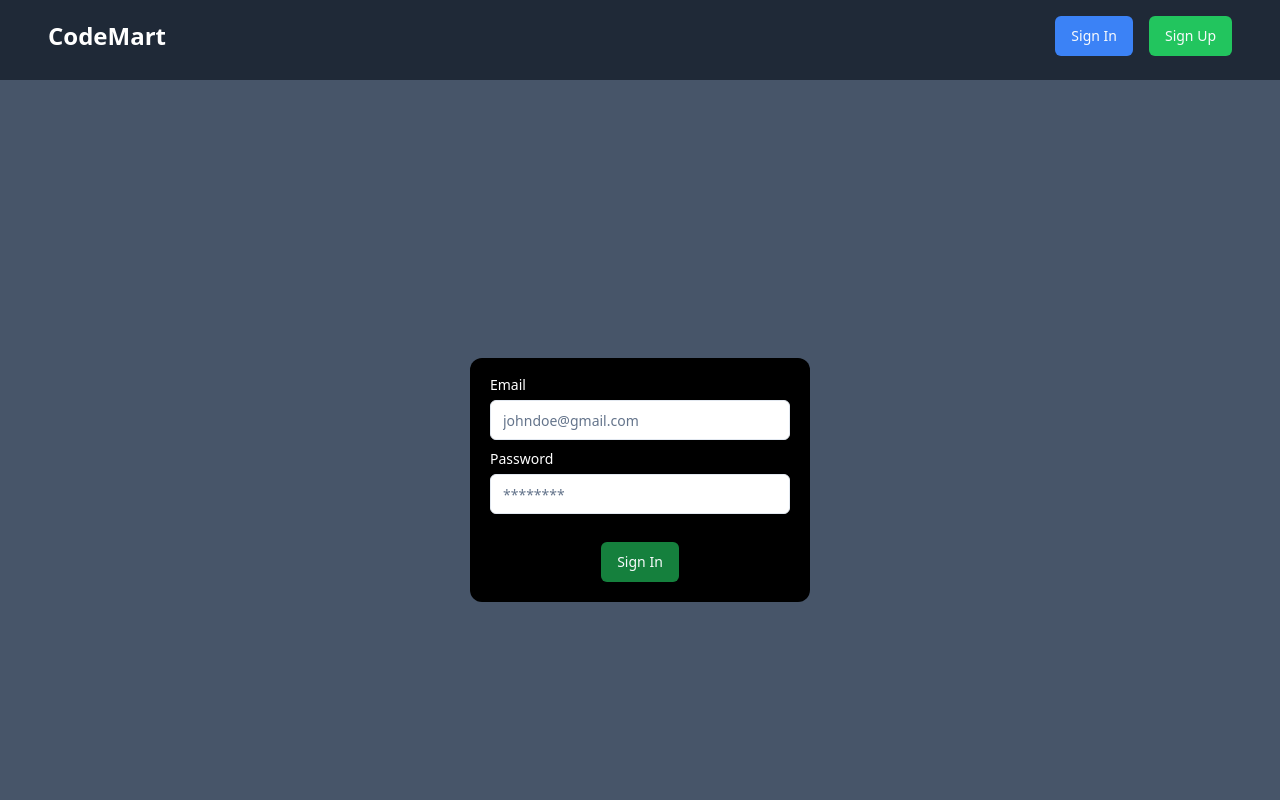
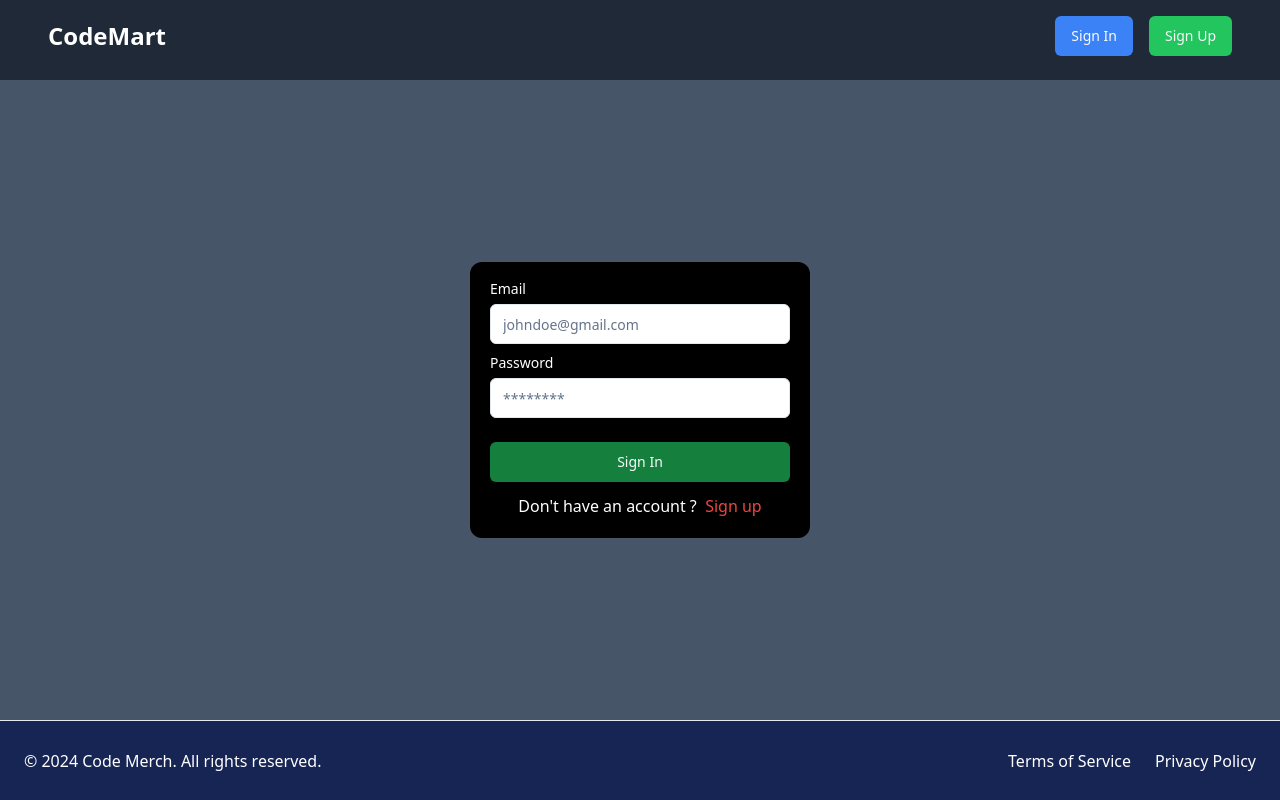
Before and after one commit to Harshit-3905/CodeMart, a React (Vite) app in the folder Frontend/: page /signin in a window 1280 px wide. Shown: the top 800 px of the page. Built offline with nearby package versions, Linux system fonts and the light colour scheme.

Commit message:
Enhance SignInPage

```diff
--- a/Frontend/src/pages/SignInPage.tsx
+++ b/Frontend/src/pages/SignInPage.tsx
@@ -4,35 +4,51 @@ import { Loader2 } from "lucide-react";
 import { Label } from "@/components/ui/label";
 import { useState } from "react";
 import axios from "axios";
-import { useNavigate } from "react-router-dom";
+import { Link, useNavigate } from "react-router-dom";
+import { useAuth } from "@/contexts/AuthContext";
 
 const SignInPage = () => {
   const [email, setEmail] = useState("");
   const [password, setPassword] = useState("");
   const [loading, setLoading] = useState(false);
+  const [error, setError] = useState("");
+  const { login } = useAuth();
   const navigate = useNavigate();
+
   const SignInHandler = async () => {
     setLoading(true);
+    setError("");
     try {
-      const { data } = await axios.post(
+      const response = await axios.post(
         "http://localhost:8787/api/v1/user/login",
         {
           email,
           password,
         }
       );
-      console.log(data);
-      localStorage.setItem("token", data.token);
+      if (response.status === 200) {
+        login(response.data.token);
+        navigate("/products");
+      } else {
+        setError(response.data.message || "An error occurred during sign in");
+      }
+    } catch (error) {
+      if (axios.isAxiosError(error) && error.response) {
+        setError(
+          error.response.data.message || "An error occurred during sign in"
+        );
+      } else {
+        setError("An unexpected error occurred");
+      }
+    } finally {
       setLoading(false);
-      navigate("/");
-    } catch (error) {
-      console.log(error);
     }
   };
 
   return (
-    <div className="w-full h-screen flex items-center justify-center bg-slate-600 text-white">
+    <div className="w-full min-h-[80vh] flex items-center justify-center bg-slate-600 text-white">
       <div className="flex flex-col bg-black p-5 gap-3 rounded-xl">
+        {error && <div className="text-red-500 text-center">{error}</div>}
         <div className="flex flex-col gap-2">
           <Label htmlFor="email">Email</Label>
           <Input
@@ -55,11 +71,11 @@ const SignInPage = () => {
             onChange={(e) => setPassword(e.target.value)}
           />
         </div>
-        <div className="flex justify-center pt-4">
+        <div className="flex justify-center pt-3">
           <Button
             onClick={SignInHandler}
             disabled={loading}
-            className="bg-green-700"
+            className="bg-green-700 w-[300px]"
           >
             {loading ? (
               <Loader2 className="mr-2 h-4 w-4 animate-spin" />
@@ -68,6 +84,12 @@ const SignInPage = () => {
             )}
           </Button>
         </div>
+        <div className="flex justify-center">
+          Don't have an account ? &nbsp;
+          <Link to="/signup" className="text-red-500">
+            Sign up
+          </Link>
+        </div>
       </div>
     </div>
   );
```
